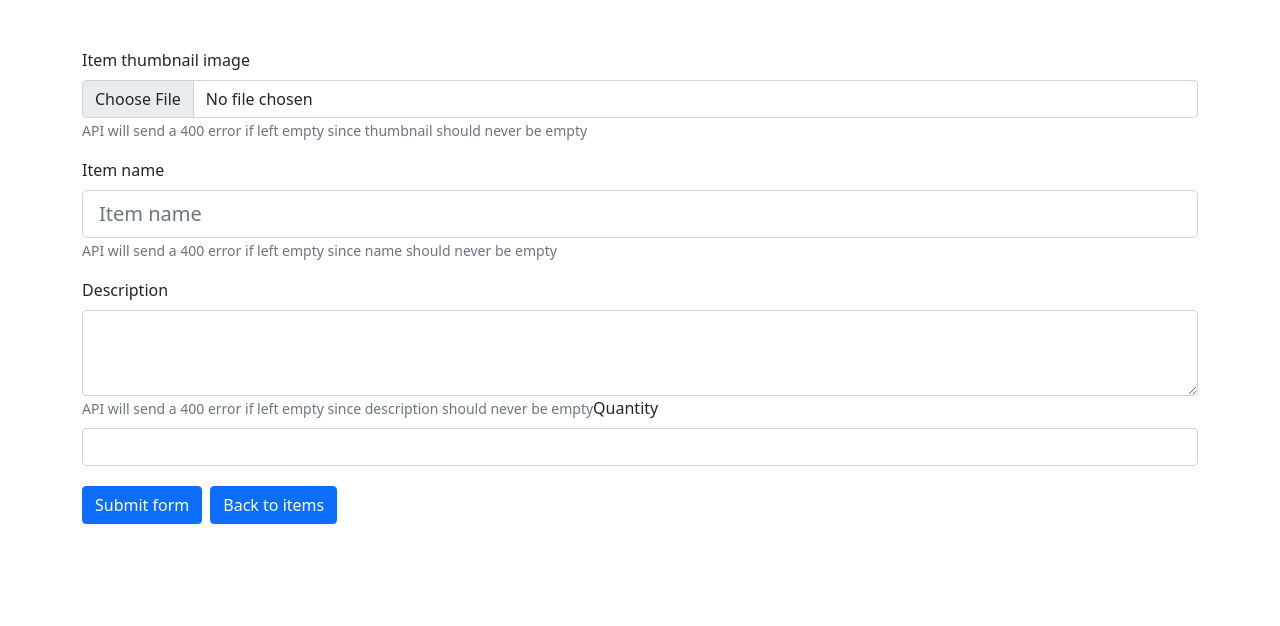
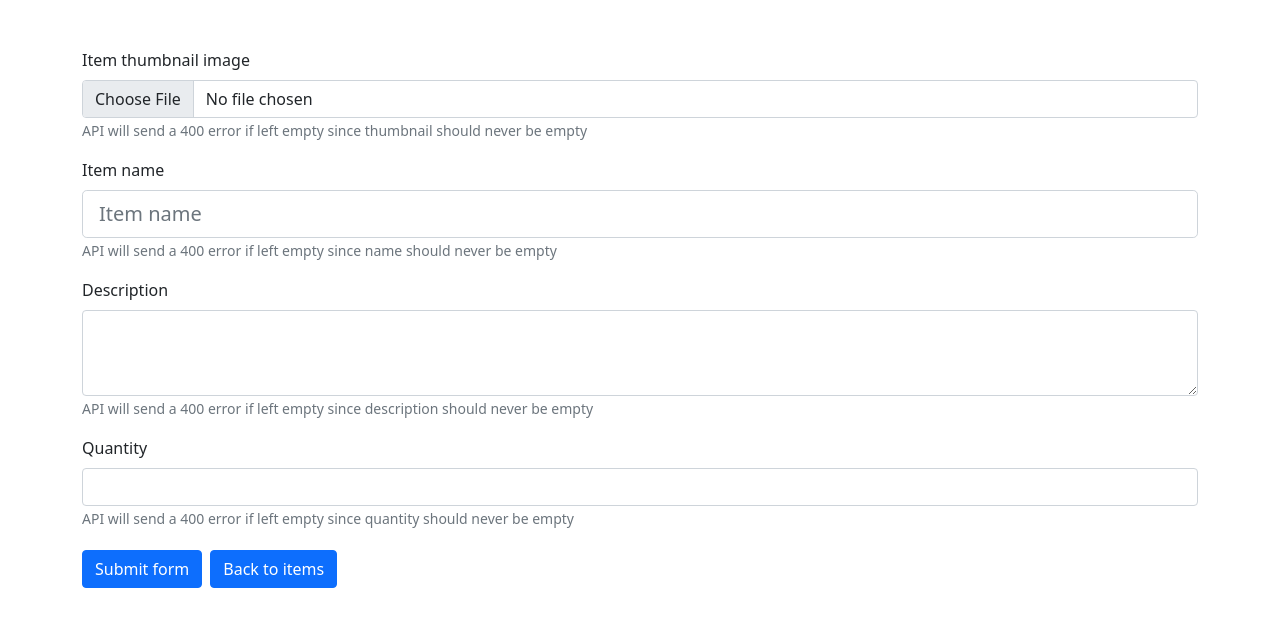
Before and after one commit to MadhuranS/Inventory-Manager, a React (Create React App) app in the folder client/: page /create in a window 1280 px wide. Shown: the top 626 px of the page. Built offline with nearby package versions, Linux system fonts and the light colour scheme.

Commit message:
clean up console.logs

```diff
--- a/client/src/components/CreateItem.js
+++ b/client/src/components/CreateItem.js
@@ -50,8 +50,14 @@ const CreateItem = ({ createItem }) => {
                         API will send a 400 error if left empty since description
                         should never be empty
                     </Form.Text>
+                </Form.Group>
+                <Form.Group className="mb-3" controlId="formBasicQuantity">
                     <Form.Label>Quantity</Form.Label>
                     <Form.Control name="quantity" type="number" />
+                    <Form.Text className="text-muted">
+                        API will send a 400 error if left empty since quantity
+                        should never be empty
+                    </Form.Text>
                 </Form.Group>
                 <Button variant="primary" type="submit">
                     Submit form
--- a/client/src/components/EditItem.js
+++ b/client/src/components/EditItem.js
@@ -1,4 +1,4 @@
-import React, { Fragment,useRef } from "react";
+import React, { Fragment, useRef } from "react";
 import Form from "react-bootstrap/Form";
 import Button from "react-bootstrap/Button";
 import { Link, useParams } from "react-router-dom";
@@ -17,10 +17,6 @@ const EditItem = ({ editItem }) => {
         }
         if (data.get("description").length === 0) {
             data.delete("description");
-        }
-
-        for (const key of data.keys()) {
-            console.log(key, ":", data.get(key));
         }
         editItem(data, id);
     };
```
Also changed, not shown: 1 other file (tests, documents, lock files or other folders).
